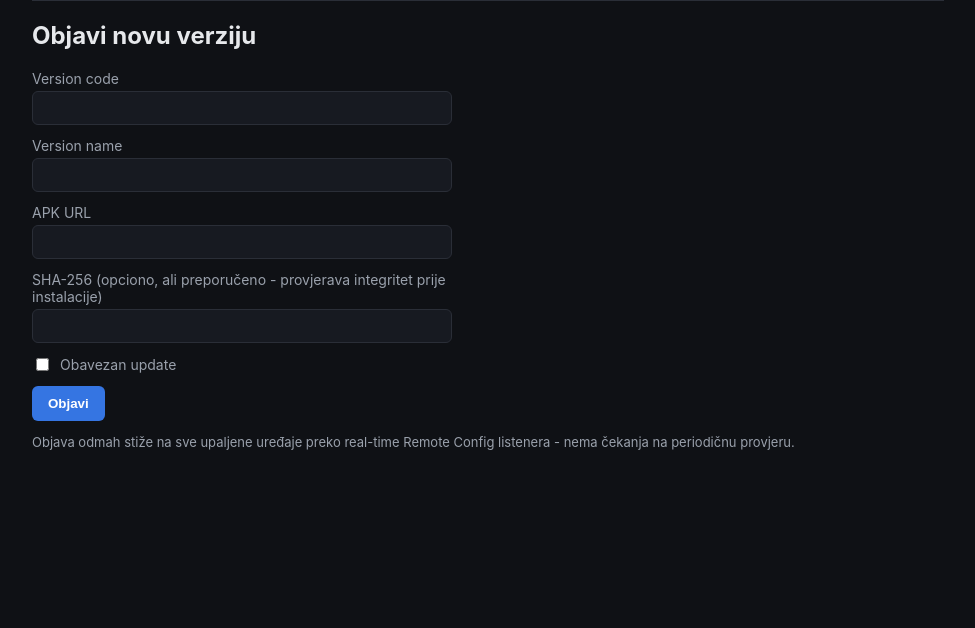
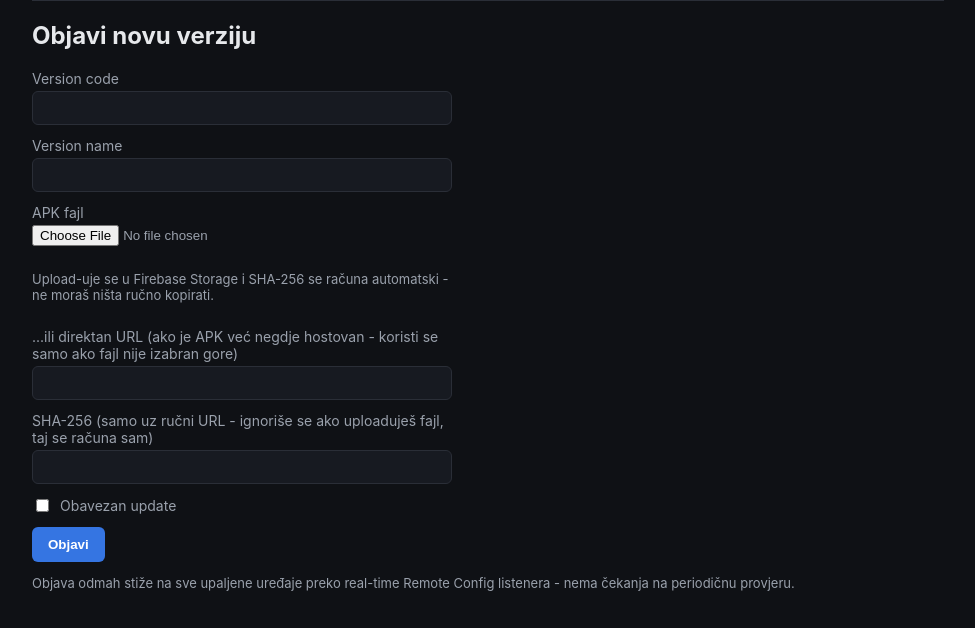
Before and after one commit to eightman0/karika-kmm, a FastAPI app: template admin-dashboard/app/templates/versions.html in a window 1280 px wide. Shown: the part 432-1060 px from the top of the page, without its empty margins (152-1127 px from the left). Before the commit the page ends 882 px from the top, so only its background shows below. Run offline with FastAPI, Linux system fonts and the light colour scheme; the template is opened without the code that fills it, so the values that code supplies are empty.

Commit message:
Add APK file upload to the versions page
Previously /versions/publish only accepted a pre-hosted apk_url + manually
typed apk_sha256 - answering "how do I upload the APK" honestly, there was
no upload path at all. apk_storage.upload_apk() now takes the multipart
file, hashes it (SHA-256, computed here rather than trusted from a manual
field), uploads to Firebase Storage at salesrep-releases/{version_code}.apk,
and makes it public - the launcher's DownloadManager does a plain HTTPS
GET with no auth support, so the object needs to be publicly readable
rather than behind a signed URL like the log downloads are.

The manual apk_url/apk_sha256 fields stay as a fallback for anyone who
already hosts the APK elsewhere; the route prefers an uploaded file when
both are present, and rejects the request if neither is.

Bumped nginx's client_max_body_size to 200M - default is 1MB, which would
have silently 413'd every upload past that.

Verified the three publish paths (upload, manual URL, neither-provided
error) via TestClient with apk_storage/remote_config mocked, and that
/versions still renders with the new form - couldn't test an actual
Storage upload without live Firebase credentials.

```diff
--- a/admin-dashboard/app/main.py
+++ b/admin-dashboard/app/main.py
@@ -1,11 +1,11 @@
 from urllib.parse import quote
 
-from fastapi import FastAPI, Form, Request
+from fastapi import FastAPI, File, Form, Request, UploadFile
 from fastapi.responses import RedirectResponse
 from fastapi.staticfiles import StaticFiles
 from fastapi.templating import Jinja2Templates
 
-from . import devices, remote_config
+from . import apk_storage, devices, remote_config
 
 app = FastAPI(title="Karika Kiosk Admin")
 app.mount("/static", StaticFiles(directory="app/static"), name="static")
@@ -61,11 +61,17 @@ def versions_page(request: Request, error: str | None = None):
 def publish_version(
     version_code: str = Form(...),
     version_name: str = Form(...),
-    apk_url: str = Form(...),
+    apk_url: str = Form(""),
     apk_sha256: str = Form(""),
     mandatory: str | None = Form(None),
+    apk_file: UploadFile | None = File(None),
 ):
     try:
+        if apk_file is not None and apk_file.filename:
+            apk_url, apk_sha256 = apk_storage.upload_apk(apk_file, version_code)
+        elif not apk_url:
+            raise ValueError("Uploaduj APK fajl ili unesi direktan URL do njega")
+
         remote_config.publish_kiosk_version(
             version_code, version_name, apk_url, apk_sha256, mandatory is not None
         )
--- a/admin-dashboard/app/templates/versions.html
+++ b/admin-dashboard/app/templates/versions.html
@@ -15,17 +15,21 @@
 </table>
 
 <h2>Objavi novu verziju</h2>
-<form method="post" action="/versions/publish">
+<form method="post" action="/versions/publish" enctype="multipart/form-data">
   <label>Version code
     <input type="number" name="version_code" required>
   </label>
   <label>Version name
     <input type="text" name="version_name" required>
   </label>
-  <label>APK URL
-    <input type="url" name="apk_url" required>
+  <label>APK fajl
+    <input type="file" name="apk_file" accept=".apk">
   </label>
-  <label>SHA-256 (opciono, ali preporučeno - provjerava integritet prije instalacije)
+  <p class="hint">Upload-uje se u Firebase Storage i SHA-256 se računa automatski - ne moraš ništa ručno kopirati.</p>
+  <label>...ili direktan URL (ako je APK već negdje hostovan - koristi se samo ako fajl nije izabran gore)
+    <input type="url" name="apk_url">
+  </label>
+  <label>SHA-256 (samo uz ručni URL - ignoriše se ako uploaduješ fajl, taj se računa sam)
     <input type="text" name="apk_sha256">
   </label>
   <label class="checkbox">
```
Also changed, not shown: admin-dashboard/app/apk_storage.py (added, +20 -0 lines), 1 other file.
